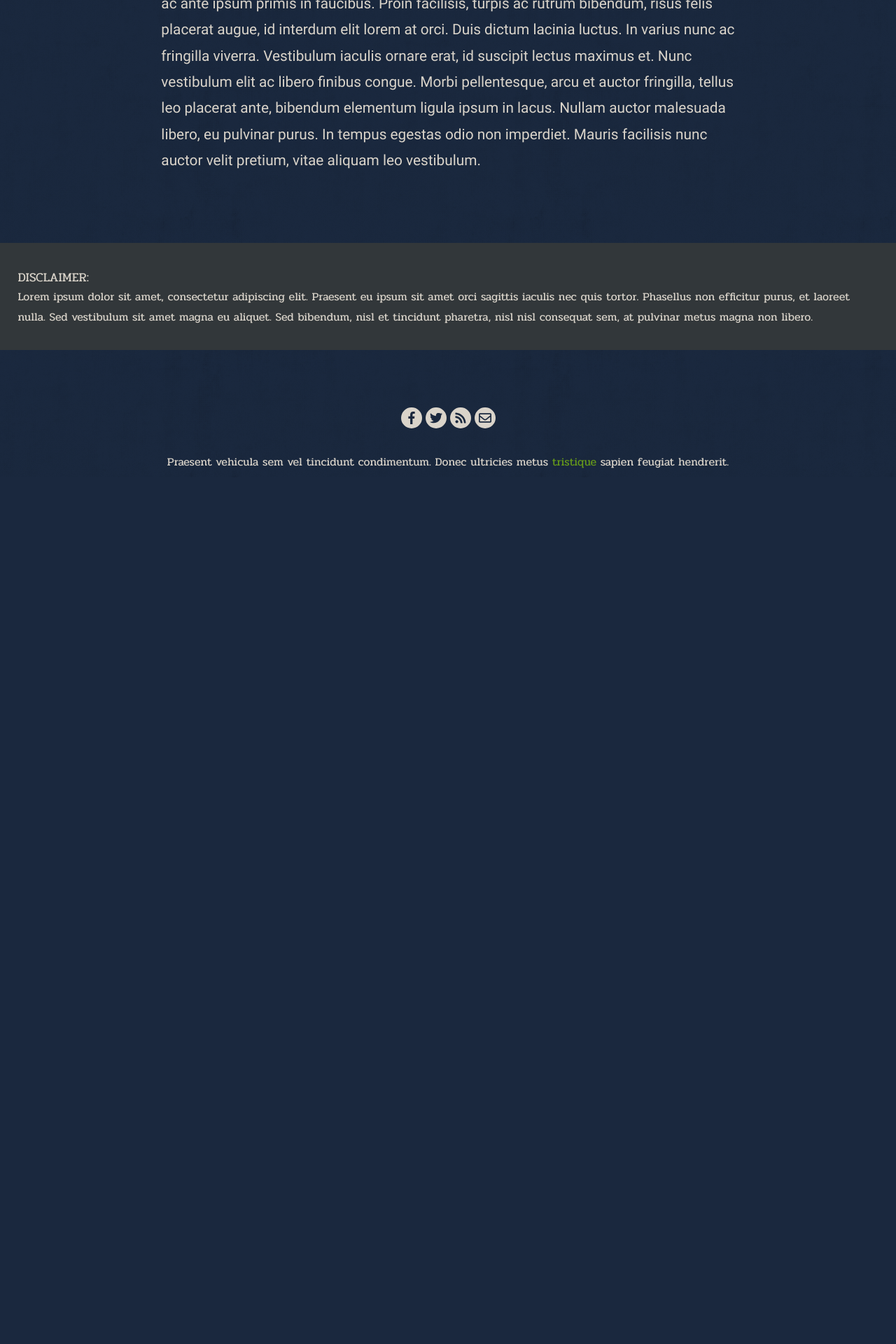
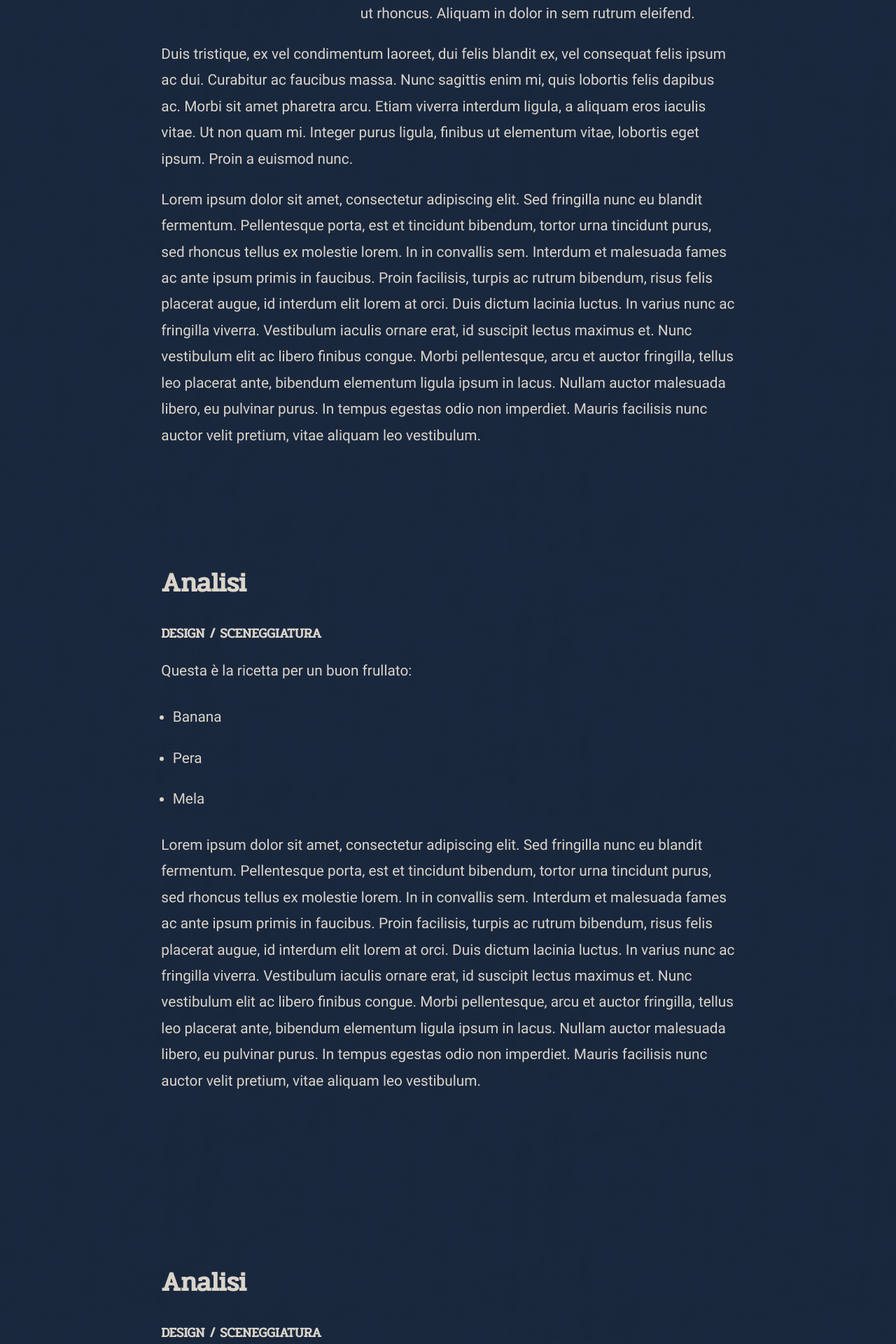
Before and after one commit to matteobin/Lucasdelirium, a PHP site: page / in a window 1280 px wide. Shown: the part 2734-4654 px from the top of the page at 70% size. Before the commit the page ends 3403 px from the top, so only its background shows below. Run offline with PHP 8.4, Linux system fonts and the light colour scheme.

Commit message:
Again, design notes.

```diff
--- a/css/javascript-min-width-45em.css
+++ b/css/js-min-width-45em.css
@@ -1,3 +1,7 @@
+body {
+    background: url('../img/trama-sfondo.png');
+}
+
 header .banner {
     display: none;
 }
--- a/css/min-width-45em.css
+++ b/css/min-width-45em.css
@@ -13,7 +13,7 @@
     font-display: swap;
 }
 
-@font-face {
+/*@font-face {
     font-family: pridi-extralight;
     src: url('../fonts/pridi-extralight-webfont.eot');
     src: url('../fonts/pridi-extralight-webfont.eot?#iefix') format('embedded-opentype'),
@@ -26,7 +26,7 @@
     font-weight: normal;
     font-style: normal;
     font-display: swap;
-}
+}*/
 
 @font-face {
     font-family: roboto;
@@ -89,8 +89,8 @@ h6 {
     font-size: 0.875em;
 }
 
-p {
-    font-size: 1.3em;
+p, ul li {
+    font-size: 1em;
     font-weight: 200;
     line-height: 1.8;
 }
@@ -229,7 +229,6 @@ a {
 
 body {
     background: #0b2c51;
-    background: url('../img/trama-sfondo.png');
 }
 
 header {
@@ -306,6 +305,10 @@ article p a, footer p a {
     color: #669A1A;
 }
 
+article ul {
+    padding: 0;
+}
+
 section.container.row article nav {
     background: #DAD4CA;
     margin: 0;
@@ -318,7 +321,15 @@ article nav ul li a {
 }
 
 section.container article h3.first {
-    margin: 3em 2% 0.5em 2%;
+    margin-top: 3em;
+}
+
+section.container.row article h3 {
+    margin-top: 4em;
+}
+
+section.container article h3.margin-top {
+    margin-top: 6em;
 }
 
 footer {
@@ -340,7 +351,7 @@ footer.row .disclaimer p {
 }
 
 footer.row p, footer.row p a {
-    font-size: 1em;
+    font-size: 0.7em;
     font-family: pridi, verdana, sans-serif;
 }
 
@@ -360,6 +371,10 @@ footer div.container.row {
 }
 
 @media only screen and (min-width: 45em) {  /* 720px */
+    p, ul li {
+        font-size: 1.3em;
+    }
+
     .col-1 {
         width: 4.33%;
     }
@@ -452,6 +467,10 @@ footer div.container.row {
         text-align: left;
     }
 
+    footer.row p, footer.row p a {
+        font-size: 1em;
+    }
+
 }
 
 @media only screen and (min-width: 60em) { /* 960px */
--- a/index.html
+++ b/index.html
@@ -1,5 +1,5 @@
 <!doctype html>
-<html lang="en">
+<html lang="it">
 	<head>
 		<meta charset="utf-8">
 		<title>Lucasdelirium</title>
@@ -9,12 +9,12 @@
         <meta name="robots" content="nofollow">
 		<link rel="stylesheet" type="text/css" href="css/min-width-45em.css">
         <script>
-            javascript45emCSS = document.createElement('link');
-            javascript45emCSS.rel = 'stylesheet';
-            javascript45emCSS.type = 'text/css';
-            javascript45emCSS.href = 'css/javascript-min-width-45em.css';
-            document.head.appendChild(javascript45emCSS);
-            delete(javascript45emCSS);
+            js45emCss = document.createElement('link');
+            js45emCss.rel = 'stylesheet';
+            js45emCss.type = 'text/css';
+            js45emCss.href = 'css/js-min-width-45em.css';
+            document.head.appendChild(js45emCss);
+            delete(js45emCss);
         </script>
 	</head>
 	<body>
@@ -61,6 +61,18 @@
                 <p class="col-8">Nulla scelerisque ante leo. Sed commodo purus in augue eleifend tincidunt. Proin ac sagittis dolor, vel mollis orci. Etiam vitae condimentum diam. Donec et ex viverra, dignissim sem vitae, varius massa. Fusce non diam ac dui tincidunt tincidunt. Vestibulum vulputate tempus sem ut rhoncus. Aliquam in dolor in sem rutrum eleifend.</p>
                 <p class="col-12">Duis tristique, ex vel condimentum laoreet, dui felis blandit ex, vel consequat felis ipsum ac dui. Curabitur ac faucibus massa. Nunc sagittis enim mi, quis lobortis felis dapibus ac. Morbi sit amet pharetra arcu. Etiam viverra interdum ligula, a aliquam eros iaculis vitae. Ut non quam mi. Integer purus ligula, finibus ut elementum vitae, lobortis eget ipsum. Proin a euismod nunc. </p>
                 <p class="col-12">Lorem ipsum dolor sit amet, consectetur adipiscing elit. Sed fringilla nunc eu blandit fermentum. Pellentesque porta, est et tincidunt bibendum, tortor urna tincidunt purus, sed rhoncus tellus ex molestie lorem. In in convallis sem. Interdum et malesuada fames ac ante ipsum primis in faucibus. Proin facilisis, turpis ac rutrum bibendum, risus felis placerat augue, id interdum elit lorem at orci. Duis dictum lacinia luctus. In varius nunc ac fringilla viverra. Vestibulum iaculis ornare erat, id suscipit lectus maximus et. Nunc vestibulum elit ac libero finibus congue. Morbi pellentesque, arcu et auctor fringilla, tellus leo placerat ante, bibendum elementum ligula ipsum in lacus. Nullam auctor malesuada libero, eu pulvinar purus. In tempus egestas odio non imperdiet. Mauris facilisis nunc auctor velit pretium, vitae aliquam leo vestibulum.</p>
+            <h3 id="analisi" class="col-12">Analisi</h3>
+                <h4 class="col-12">DESIGN / SCENEGGIATURA</h4>
+                <p class="col-12">Questa è la ricetta per un buon frullato:</p>
+                <ul class="col-12">
+                    <li class="col-12">Banana</li>
+                    <li class="col-12">Pera</li>
+                    <li class="col-12">Mela</li>
+                </ul>
+                <p class="col-12">Lorem ipsum dolor sit amet, consectetur adipiscing elit. Sed fringilla nunc eu blandit fermentum. Pellentesque porta, est et tincidunt bibendum, tortor urna tincidunt purus, sed rhoncus tellus ex molestie lorem. In in convallis sem. Interdum et malesuada fames ac ante ipsum primis in faucibus. Proin facilisis, turpis ac rutrum bibendum, risus felis placerat augue, id interdum elit lorem at orci. Duis dictum lacinia luctus. In varius nunc ac fringilla viverra. Vestibulum iaculis ornare erat, id suscipit lectus maximus et. Nunc vestibulum elit ac libero finibus congue. Morbi pellentesque, arcu et auctor fringilla, tellus leo placerat ante, bibendum elementum ligula ipsum in lacus. Nullam auctor malesuada libero, eu pulvinar purus. In tempus egestas odio non imperdiet. Mauris facilisis nunc auctor velit pretium, vitae aliquam leo vestibulum.</p>
+            <h3 id="analisi" class="col-12 margin-top">Analisi</h3>
+                <h4 class="col-12">DESIGN / SCENEGGIATURA</h4>
+                <p class="col-12">Lorem ipsum dolor sit amet, consectetur adipiscing elit. Sed fringilla nunc eu blandit fermentum. Pellentesque porta, est et tincidunt bibendum, tortor urna tincidunt purus, sed rhoncus tellus ex molestie lorem. In in convallis sem. Interdum et malesuada fames ac ante ipsum primis in faucibus. Proin facilisis, turpis ac rutrum bibendum, risus felis placerat augue, id interdum elit lorem at orci. Duis dictum lacinia luctus. In varius nunc ac fringilla viverra. Vestibulum iaculis ornare erat, id suscipit lectus maximus et. Nunc vestibulum elit ac libero finibus congue. Morbi pellentesque, arcu et auctor fringilla, tellus leo placerat ante, bibendum elementum ligula ipsum in lacus. Nullam auctor malesuada libero, eu pulvinar purus. In tempus egestas odio non imperdiet. Mauris facilisis nunc auctor velit pretium, vitae aliquam leo vestibulum.</p>
             </article>
             <script>
                 if (window.innerWidth>=720) {
```
